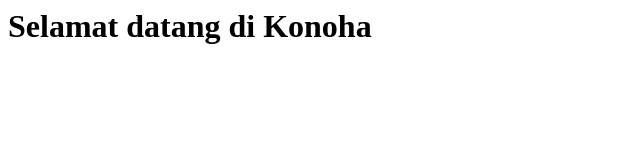
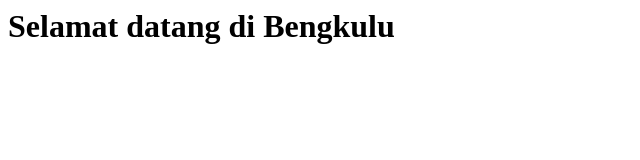
Before and after one commit to arfwdd/nginx-repo, a plain HTML site: page index.html in a window 1280 px wide. Shown: the whole page, without its empty margins (0-640 px from the left). Drawn offline with Linux system fonts and the light colour scheme.

Commit message:
Update index.html
perubahan dari konoha menjadi bengkulu

```diff
--- a/index.html
+++ b/index.html
@@ -1,5 +1,5 @@
 <html>
   <body>
-    <h1>Selamat datang di Konoha</h1>
+    <h1>Selamat datang di Bengkulu</h1>
   </body>
 </html>
```
